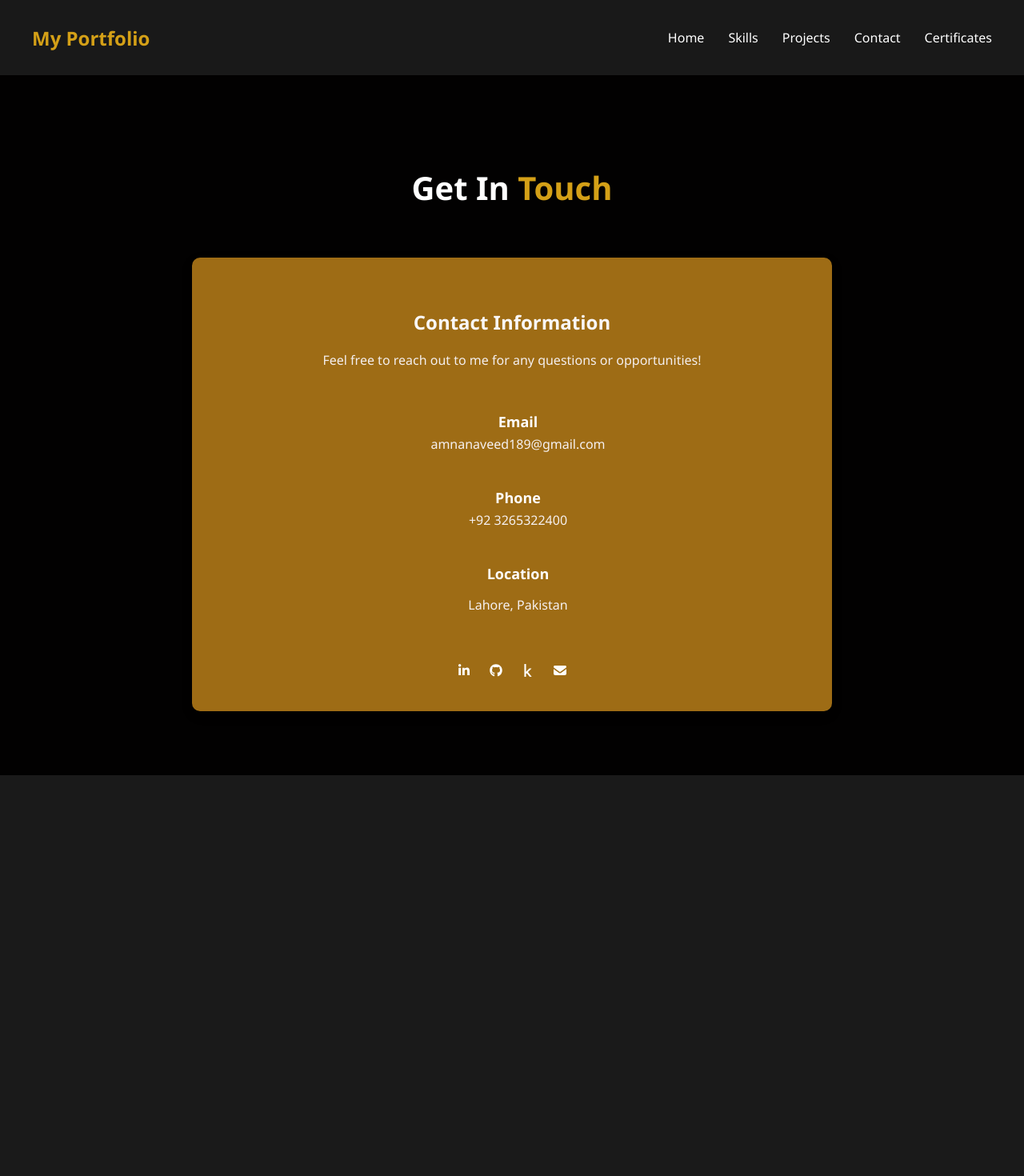
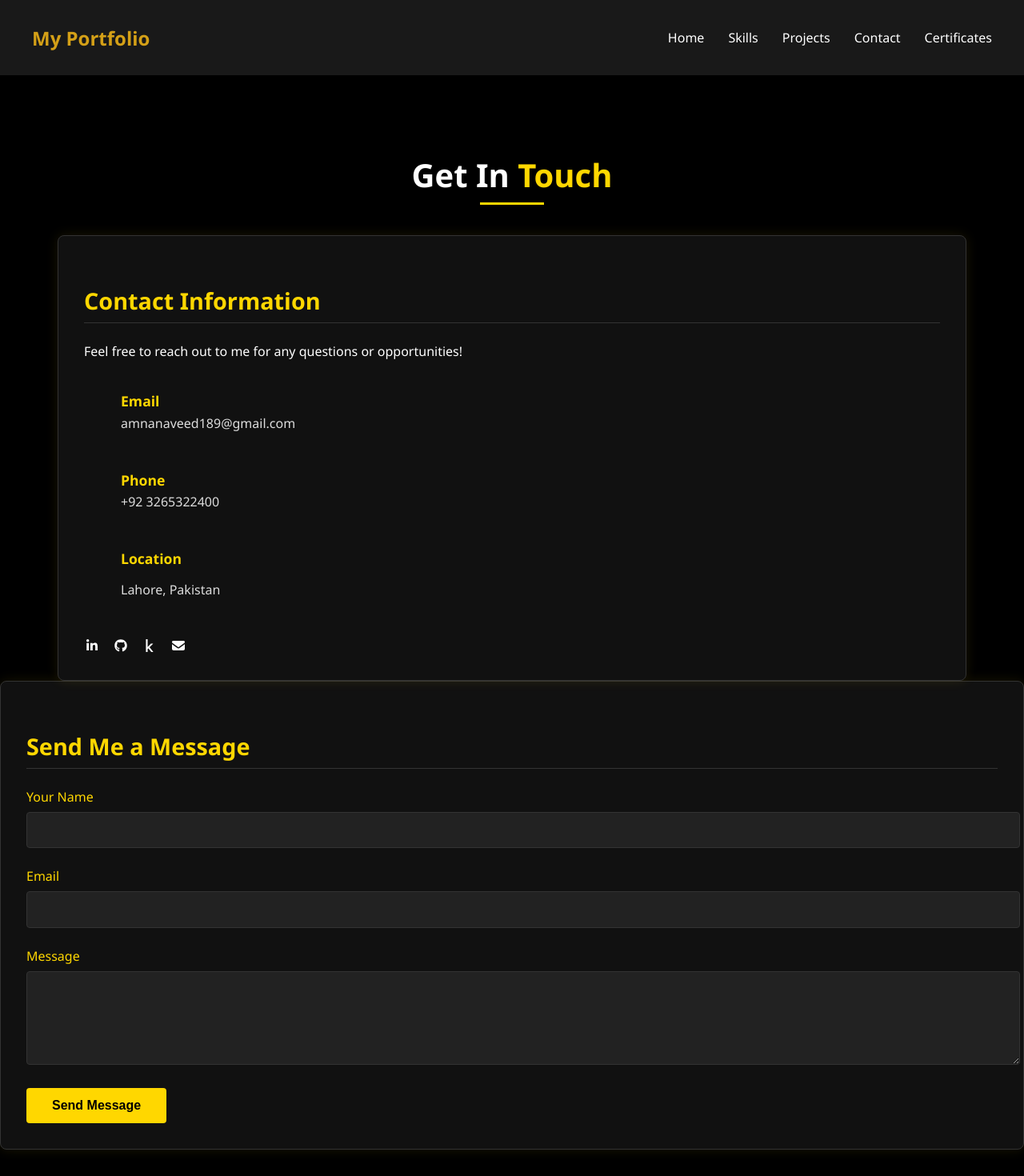
Before and after one commit to AmnaNaveed189/Portfolio-Website, a React (Vite) app: page /contact in a window 1280 px wide. Shown: the top 1470 px of the page at 80% size. Before the commit the page ends 969 px from the top, so only its background shows below. Built offline with nearby package versions, Linux system fonts and the light colour scheme.

Commit message:
Updated message

```diff
--- a/src/App.css
+++ b/src/App.css
@@ -266,69 +266,171 @@
   color: var(--dark-bg);
 }
 
+/* Contact Section - Black & Gold Theme */
 .contact {
-  padding: 80px 0;
-  background: #020101;
+  background-color: #000;
+  color: #fff;
+  padding: 4rem 0;
+}
+
+.section-title {
+  text-align: center;
+  font-size: 2.5rem;
+  margin-bottom: 3rem;
+  position: relative;
+}
+
+.section-title span {
+  color: #FFD700; /* Gold color */
+}
+
+.section-title::after {
+  content: '';
+  position: absolute;
+  bottom: -10px;
+  left: 50%;
+  transform: translateX(-50%);
+  width: 80px;
+  height: 3px;
+  background: #FFD700;
 }
 
 .contact-container {
-  max-width: 800px;
+  display: flex;
+  justify-content: space-between;
+  max-width: 1200px;
   margin: 0 auto;
-  text-align: center;
+  padding: 0 2rem;
+  gap: 3rem;
 }
 
 .contact-info {
-  background: rgb(158, 108, 21);
-  padding: 40px;
-  border-radius: 10px;
-  box-shadow: 0 5px 15px rgba(0, 0, 0, 0.1);
+  flex: 1;
+  background: #111;
+  padding: 2rem;
+  border-radius: 8px;
+  border: 1px solid #333;
+  box-shadow: 0 0 15px rgba(255, 215, 0, 0.1);
 }
 
 .contact-info h3 {
-  font-size: 24px;
-  margin-bottom: 20px;
-  color: #f9f7f7;
-}
-
-.contact-info p {
-  margin-bottom: 30px;
-  color: #f4efef;
+  color: #FFD700;
+  font-size: 1.8rem;
+  margin-bottom: 1.5rem;
+  border-bottom: 1px solid #333;
+  padding-bottom: 0.5rem;
 }
 
 .info-item {
   display: flex;
   align-items: center;
-  justify-content: center;
-  margin-bottom: 20px;
+  margin-bottom: 1.5rem;
 }
 
 .info-item i {
-  font-size: 24px;
-  color: #4e54c8;
-  margin-right: 15px;
+  font-size: 1.2rem;
+  color: #FFD700;
+  margin-right: 1rem;
+  width: 30px;
+  text-align: center;
 }
 
 .info-item h4 {
-  font-size: 18px;
-  margin-bottom: 5px;
-  color: #fffefe;
+  color: #FFD700;
+  margin-bottom: 0.3rem;
+  font-size: 1.1rem;
 }
 
 .info-item a, .info-item p {
-  color: #f6f1f1;
+  color: #ddd;
   text-decoration: none;
   transition: color 0.3s;
 }
 
 .info-item a:hover {
-  color: #c8874e;
+  color: #FFD700;
 }
 
 .social-links {
   display: flex;
-  justify-content: center;
-  gap: 20px;
-  margin-top: 30px;
+  gap: 1rem;
+  margin-top: 2rem;
+}
+
+/* Contact Form Styles */
+.contact-form {
+  flex: 1;
+  background: #111;
+  padding: 2rem;
+  border-radius: 8px;
+  border: 1px solid #333;
+  box-shadow: 0 0 15px rgba(255, 215, 0, 0.1);
+}
+
+.contact-form h3 {
+  color: #FFD700;
+  font-size: 1.8rem;
+  margin-bottom: 1.5rem;
+  border-bottom: 1px solid #333;
+  padding-bottom: 0.5rem;
+}
+
+.form-group {
+  margin-bottom: 1.5rem;
+}
+
+.form-group label {
+  display: block;
+  margin-bottom: 0.5rem;
+  color: #FFD700;
+  font-weight: 500;
+}
+
+.form-group input,
+.form-group textarea {
+  width: 100%;
+  padding: 0.8rem;
+  background: #222;
+  border: 1px solid #333;
+  border-radius: 4px;
+  color: #fff;
+  font-size: 1rem;
+  transition: all 0.3s;
+}
+
+.form-group input:focus,
+.form-group textarea:focus {
+  outline: none;
+  border-color: #FFD700;
+  box-shadow: 0 0 0 2px rgba(255, 215, 0, 0.2);
+}
+
+button[type="submit"] {
+  background: #FFD700;
+  color: #000;
+  border: none;
+  padding: 0.8rem 2rem;
+  font-size: 1rem;
+  font-weight: 600;
+  border-radius: 4px;
+  cursor: pointer;
+  transition: all 0.3s;
+}
+
+button[type="submit"]:hover {
+  background: #ffc800;
+  transform: translateY(-2px);
+}
+
+/* Responsive Design */
+@media (max-width: 768px) {
+  .contact-container {
+    flex-direction: column;
+  }
+
+  .section-title {
+    font-size: 2rem;
+  }
 }
 
 .certificates-page {
--- a/src/pages/Contact.jsx
+++ b/src/pages/Contact.jsx
@@ -45,6 +45,42 @@ const Contact = () => {
           </div>
         </div>
       </div>
+      <div className="contact-form">
+        <h3>Send Me a Message</h3>
+        <form>
+          <div className="form-group">
+            <label htmlFor="contactName">Your Name</label>
+            <input
+              type="text"
+              id="contactName"
+              name="name"
+              required
+            />
+          </div>
+
+          <div className="form-group">
+            <label htmlFor="contactEmail">Email</label>
+            <input
+              type="email"
+              id="contactEmail"
+              name="email"
+              required
+            />
+          </div>
+
+          <div className="form-group">
+            <label htmlFor="contactMessage">Message</label>
+            <textarea
+              id="contactMessage"
+              name="message"
+              rows="5"
+              required
+            ></textarea>
+          </div>
+
+          <button type="submit">Send Message</button>
+        </form>
+      </div>
     </section>
   );
 };
```
